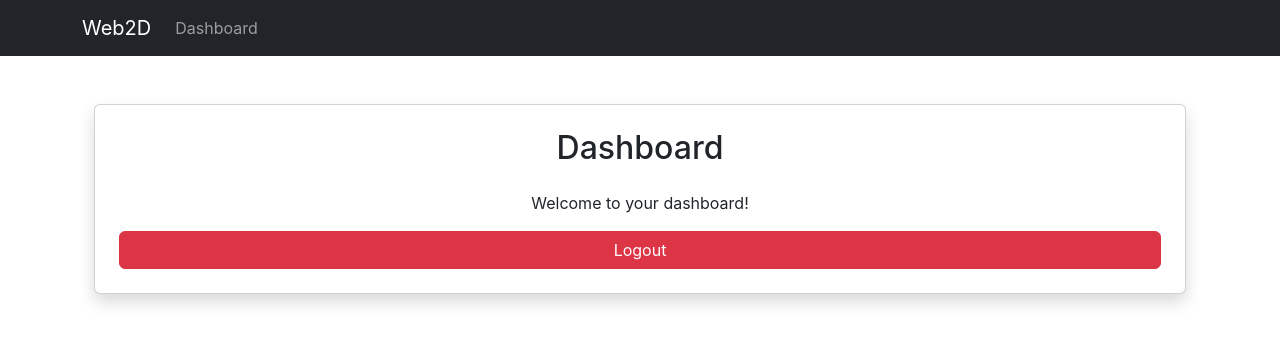
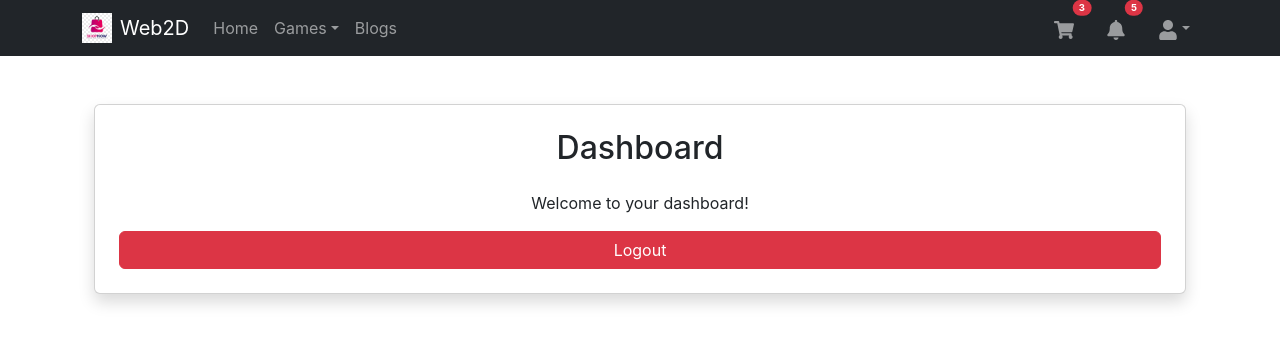
Before and after one commit to hungit2002/web_2d, a React (Vite) app in the folder frontend/: page /dashboard in a window 1280 px wide. Shown: the top 344 px of the page. Built offline with nearby package versions, Linux system fonts and the light colour scheme; sample sign-in values are in the browser's storage.

Commit message:
feat(navbar): enhance navbar with logo, icons, and dropdowns
Add logo to the navbar, introduce react-icons for cart, notification, and user icons, and implement dropdown menus for games and user settings. This improves the user interface and navigation experience.

```diff
--- a/frontend/package.json
+++ b/frontend/package.json
@@ -18,6 +18,7 @@
     "react-bootstrap": "^2.10.9",
     "react-dom": "^19.0.0",
     "react-hook-form": "^7.55.0",
+    "react-icons": "^5.5.0",
     "react-redux": "^9.2.0",
     "react-router-dom": "^7.5.0",
     "yup": "^1.6.1"
--- a/frontend/src/App.jsx
+++ b/frontend/src/App.jsx
@@ -6,6 +6,10 @@ import 'bootstrap/dist/css/bootstrap.min.css';
 import Navbar from 'react-bootstrap/Navbar';
 import Container from 'react-bootstrap/Container';
 import Nav from 'react-bootstrap/Nav';
+import NavDropdown from 'react-bootstrap/NavDropdown';
+import Badge from 'react-bootstrap/Badge';
+import Image from 'react-bootstrap/Image';
+import { FaShoppingCart, FaBell, FaUser } from 'react-icons/fa';
 import Register from './pages/Register';
 import Login from './pages/Login';
 import Dashboard from './pages/Dashboard';
@@ -13,28 +17,112 @@ import ForgotPassword from './pages/ForgotPassword';
 import ProtectedRoute from './components/ProtectedRoute';
 import PublicRoute from './components/PublicRoute';
 import { useSelector } from 'react-redux';
-import {getAccessToken} from "./utils/session.js";
+import { getAccessToken } from "./utils/session.js";
 
 // AppContent component that uses Redux
 const AppContent = () => {
-  const isAuthenticated = getAccessToken()
+  const isAuthenticated = getAccessToken();
+  // These would typically come from your Redux store
+  const cartItemCount = 3; // Example value
+  const notificationCount = 5; // Example value
 
   return (
     <Router>
       <div className="App">
-        <Navbar bg="dark" variant="dark">
+        <Navbar bg="dark" variant="dark" expand="lg">
           <Container>
-            <Navbar.Brand href="/">Web2D</Navbar.Brand>
-            <Nav className="me-auto">
+            {/* Logo */}
+            <Navbar.Brand href="/">
+              <img
+                src="/logo.png" // Add your logo image to public folder
+                width="30"
+                height="30"
+                className="d-inline-block align-top me-2"
+                alt="Web2D Logo"
+              />
+              Web2D
+            </Navbar.Brand>
+
+            <Navbar.Toggle aria-controls="basic-navbar-nav" />
+            <Navbar.Collapse id="basic-navbar-nav">
+              <Nav className="me-auto">
+                {/* Home Link */}
+                <Nav.Link href="/">Home</Nav.Link>
+
+                {/* Games Dropdown */}
+                <NavDropdown title="Games" id="games-dropdown">
+                  <NavDropdown.Item href="/games/mobile">Game Mobile</NavDropdown.Item>
+                  <NavDropdown.Item href="/games/web">Game Web</NavDropdown.Item>
+                  <NavDropdown.Item href="/games/blockchain">Blockchain</NavDropdown.Item>
+                </NavDropdown>
+
+                {/* Blogs Link */}
+                <Nav.Link href="/blogs">Blogs</Nav.Link>
+              </Nav>
+
               {!isAuthenticated ? (
-                <>
+                <Nav>
                   <Nav.Link href="/login">Login</Nav.Link>
                   <Nav.Link href="/register">Register</Nav.Link>
-                </>
+                </Nav>
               ) : (
-                <Nav.Link href="/dashboard">Dashboard</Nav.Link>
+                <Nav>
+                  {/* Cart Icon with Badge */}
+                  <Nav.Link href="/cart" className="position-relative me-3">
+                    <FaShoppingCart size={20} />
+                    {cartItemCount > 0 && (
+                      <Badge
+                        pill
+                        bg="danger"
+                        className="position-absolute top-0 start-100 translate-middle"
+                        style={{ fontSize: '0.6rem' }}
+                      >
+                        {cartItemCount}
+                      </Badge>
+                    )}
+                  </Nav.Link>
+
+                  {/* Notification Icon with Badge */}
+                  <Nav.Link href="/notifications" className="position-relative me-3">
+                    <FaBell size={20} />
+                    {notificationCount > 0 && (
+                      <Badge
+                        pill
+                        bg="danger"
+                        className="position-absolute top-0 start-100 translate-middle"
+                        style={{ fontSize: '0.6rem' }}
+                      >
+                        {notificationCount}
+                      </Badge>
+                    )}
+                  </Nav.Link>
+
+                  {/* User Avatar Dropdown */}
+                  <NavDropdown
+                    title={
+                      <div className="d-inline-block">
+                        <FaUser size={20} />
+                      </div>
+                    }
+                    id="user-dropdown"
+                    align="end"
+                  >
+                    <NavDropdown.Item href="/profile">Profile</NavDropdown.Item>
+                    <NavDropdown.Item href="/settings">Settings</NavDropdown.Item>
+                    <NavDropdown.Divider />
+                    <NavDropdown.Item
+                      onClick={() => {
+                        // Dispatch logout action here
+                        localStorage.removeItem('token');
+                        window.location.href = '/login';
+                      }}
+                    >
+                      Logout
+                    </NavDropdown.Item>
+                  </NavDropdown>
+                </Nav>
               )}
-            </Nav>
+            </Navbar.Collapse>
           </Container>
         </Navbar>
 
@@ -50,7 +138,20 @@ const AppContent = () => {
             {/* Protected Routes */}
             <Route element={<ProtectedRoute />}>
               <Route path="/dashboard" element={<Dashboard />} />
+              {/* Add other protected routes here */}
+              <Route path="/cart" element={<div>Cart Page</div>} />
+              <Route path="/notifications" element={<div>Notifications Page</div>} />
+              <Route path="/profile" element={<div>Profile Page</div>} />
+              <Route path="/settings" element={<div>Settings Page</div>} />
             </Route>
+
+            {/* Game routes */}
+            <Route path="/games/mobile" element={<div>Mobile Games</div>} />
+            <Route path="/games/web" element={<div>Web Games</div>} />
+            <Route path="/games/blockchain" element={<div>Blockchain Games</div>} />
+
+            {/* Blogs route */}
+            <Route path="/blogs" element={<div>Blogs</div>} />
 
             {/* Redirect root to dashboard if authenticated, otherwise to login */}
             <Route
@@ -77,16 +178,4 @@ function App() {
   );
 }
 
-function Home() {
-  return (
-    <div>
-      <h1 className="text-center mb-4">Welcome to Web2D</h1>
-    </div>
-  );
-}
-
-function About() {
-  return <h1>About Page</h1>;
-}
-
 export default App;
```
Also changed, not shown: frontend/public/logo.png (added), 1 other file (tests, documents, lock files or other folders).
